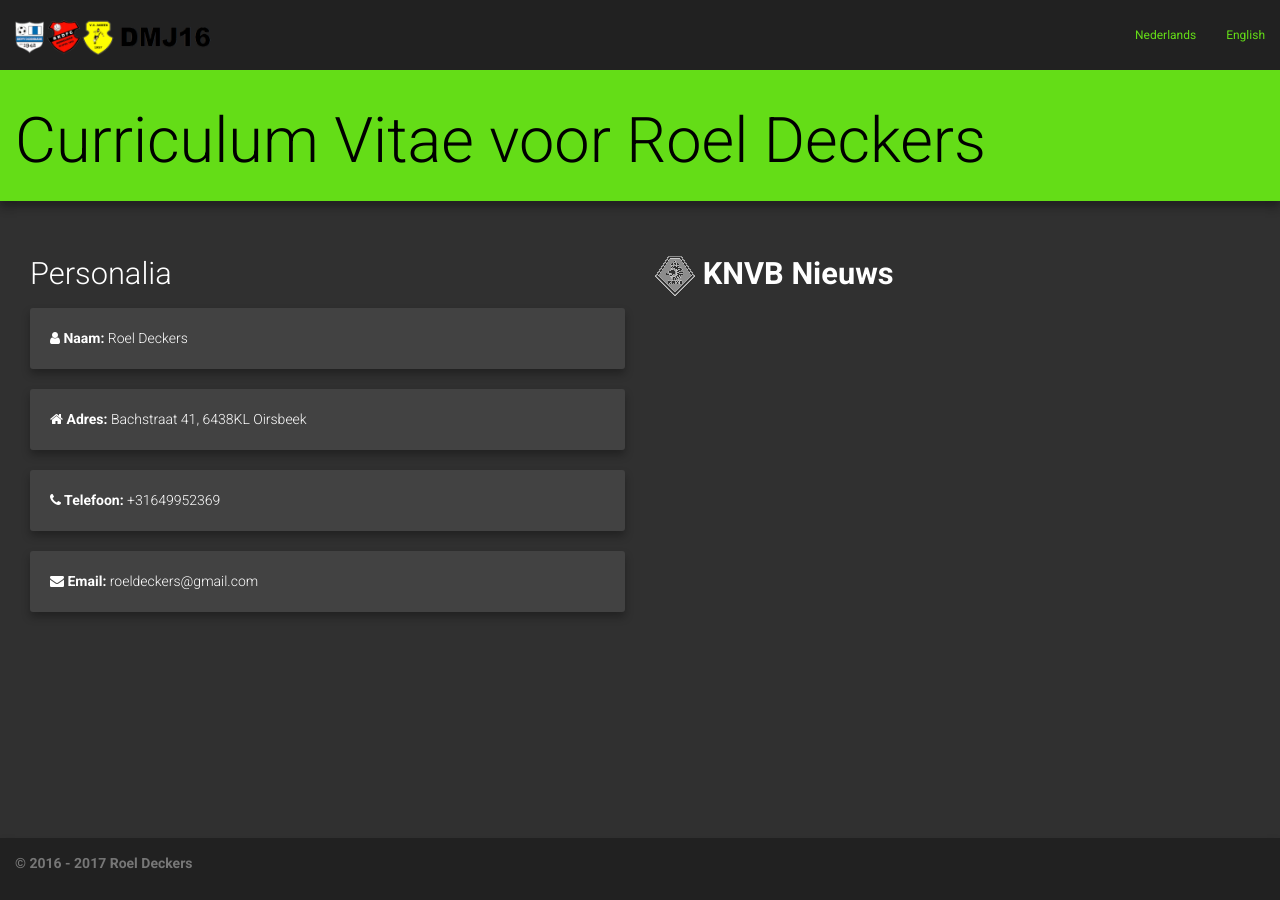
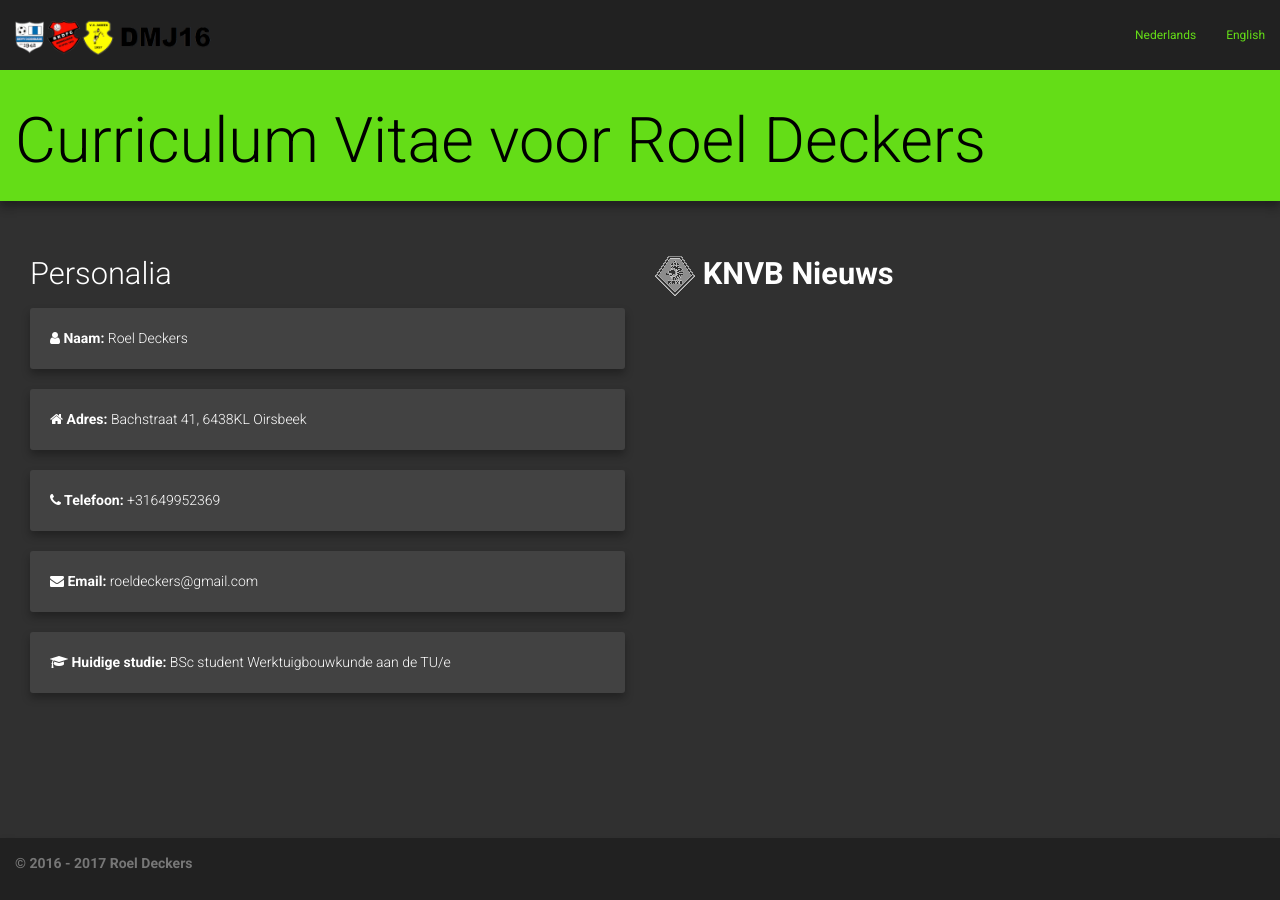
Before and after one commit to RoelD/CurriculumVitae, a Jekyll site: the page built from index.html, in a window 1280 px wide. Built offline with Jekyll 4.4.1, drawn with Linux system fonts in a browser that asks for light colours; nearby versions of some CDN libraries.

Commit message:
Update index.html

```diff
--- a/index.html
+++ b/index.html
@@ -31,6 +31,11 @@ layout: default
       <b><i class="fa fa-envelope" aria-hidden="true"></i>  Email:</b> roeldeckers@gmail.com
     </div>
   </div>
+   <div class="card">
+    <div class="card-content-1">
+      <b><i class="fa fa-graduation-cap" aria-hidden="true"></i>  Huidige studie:</b> BSc student Werktuigbouwkunde aan de TU/e
+    </div>
+  </div>
 </div>
 <div class="col-sm-6">
 <h2><b><img src="{{ site.baseurl }}/images/logos/knvb.png">  KNVB Nieuws</b></h2>
```
